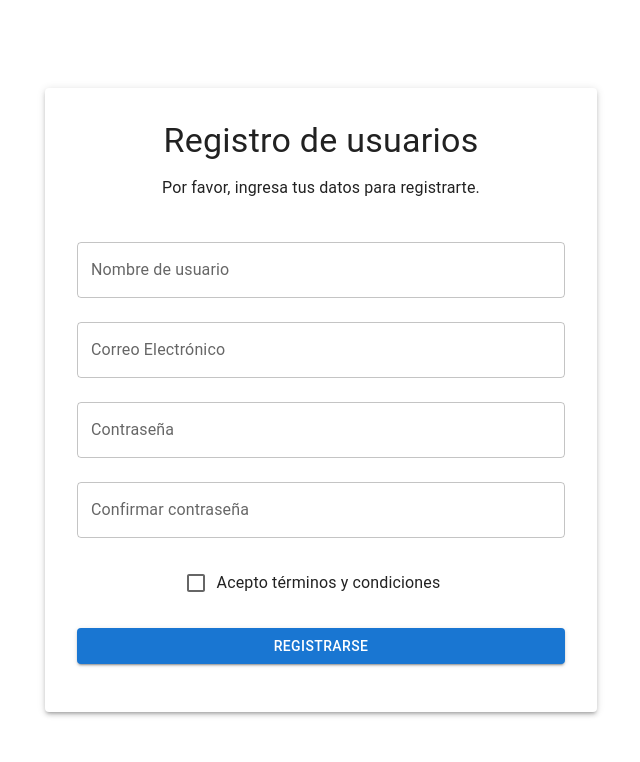
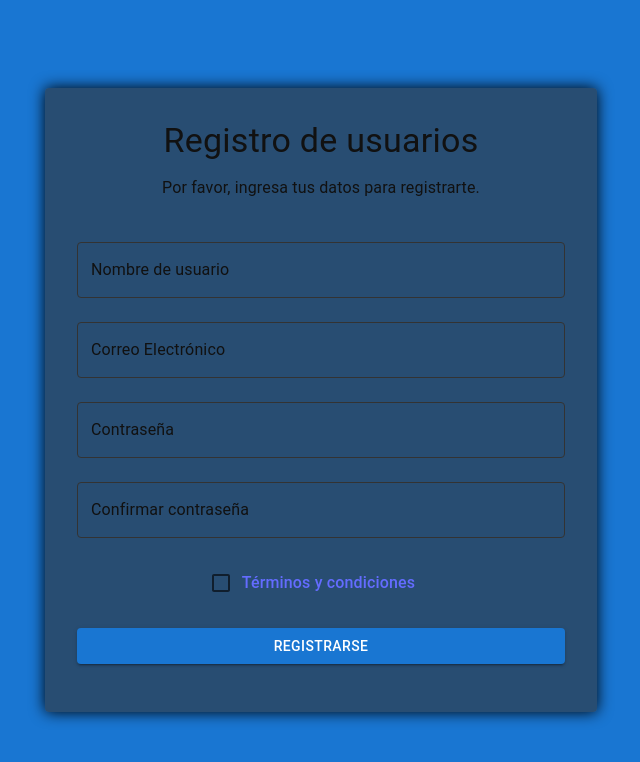
Before and after one commit to camilopulgarin/bingo-web, a React (Vite) app: page /register in a window 1280 px wide. Shown: the top 762 px of the page, without its empty margins (319-959 px from the left). Built offline with nearby package versions, Linux system fonts and the light colour scheme.

Commit message:
modificacion terminos y condiciones

```diff
--- a/src/index.css
+++ b/src/index.css
@@ -28,6 +28,7 @@ body {
   place-content: center;
   min-width: 320px;
   min-height: 100vh;
+  background-color: #1976d2;
 }
 
 h1 {
--- a/src/pages/register/components/registerForm.jsx
+++ b/src/pages/register/components/registerForm.jsx
@@ -3,6 +3,7 @@ import { TextField, Button, Box, Typography, FormControlLabel, Checkbox } from '
 import * as Yup from 'yup';
 import { yupResolver } from '@hookform/resolvers/yup';
 import { regiterSchema } from '../validations';
+import { Link } from 'react-router-dom';
 
 
 const RegisterForm = ({ onSubmit }) => {
@@ -28,6 +29,20 @@ const RegisterForm = ({ onSubmit }) => {
             label="Nombre de usuario"
             variant="outlined"
             fullWidth
+            sx={{
+              input: {
+                color: '#111'
+              },
+              fieldset: {
+                borderColor: '#333'
+              },
+              '& .MuiInputLabel-root': {
+                color: '#111'
+              },
+              '& .MuiInputLabel-root.Mui-focused': {
+                color: '#1976d2'
+              }
+            }}
             margin="normal"
             error={!!errors.user}
             helperText={errors.user?.message}
@@ -46,6 +61,20 @@ const RegisterForm = ({ onSubmit }) => {
             variant="outlined"
             fullWidth
             margin="normal"
+            sx={{
+              input: {
+                color: '#111'
+              },
+              fieldset: {
+                borderColor: '#333'
+              },
+              '& .MuiInputLabel-root': {
+                color: '#111'
+              },
+              '& .MuiInputLabel-root.Mui-focused': {
+                color: '#1976d2'
+              }
+            }}
             error={!!errors.email}
             helperText={errors.email?.message}
           />
@@ -63,6 +92,20 @@ const RegisterForm = ({ onSubmit }) => {
             type="password"
             variant="outlined"
             fullWidth
+            sx={{
+              input: {
+                color: '#111'
+              },
+              fieldset: {
+                borderColor: '#333'
+              },
+              '& .MuiInputLabel-root': {
+                color: '#111'
+              },
+              '& .MuiInputLabel-root.Mui-focused': {
+                color: '#1976d2'
+              }
+            }}
             margin="normal"
             error={!!errors.password}
             helperText={errors.password?.message}
@@ -81,6 +124,20 @@ const RegisterForm = ({ onSubmit }) => {
             type="password"
             variant="outlined"
             fullWidth
+            sx={{
+              input: {
+                color: '#111'
+              },
+              fieldset: {
+                borderColor: '#333'
+              },
+              '& .MuiInputLabel-root': {
+                color: '#111'
+              },
+              '& .MuiInputLabel-root.Mui-focused': {
+                color: '#1976d2'
+              }
+            }}
             margin="normal"
             error={!!errors.confirmPassword}
             helperText={errors.confirmPassword?.message}
@@ -95,7 +152,9 @@ const RegisterForm = ({ onSubmit }) => {
           <Box textAlign="center" marginTop={2}>
             <FormControlLabel
               control={<Checkbox {...field} checked={field.value} />}
-              label="Acepto términos y condiciones"
+              label={<Link to="../terms-and-conditions" target="blank" style={{ textDecoration: 'none' }}>
+              Términos y condiciones
+            </Link>}
             />
             {errors.terms && (
               <Typography color="error" variant="body2">
--- a/src/pages/register/index.jsx
+++ b/src/pages/register/index.jsx
@@ -28,8 +28,8 @@ const Register = () => {
   };
 // register
   return (
-    <Container  maxWidth="sm" sx={{ display: 'flex', alignItems: 'center', minHeight: '100vh' }} >
-      <Paper elevation={3} sx={{ width: '100%', p: 4 }}>
+    <Container  maxWidth="sm" sx={{ display: 'flex', alignItems: 'center', minHeight: '100vh'  }} >
+      <Paper elevation={3} sx={{ width: '100%', p: 4, boxShadow: '0px 0px 15px #000',  backgroundColor: '#3339' , color: '#111' }}>
         <Box >
           <RegisterHeader name='Registro de usuarios' />
           <RegisterForm onSubmit={handleRegister}/>
```
